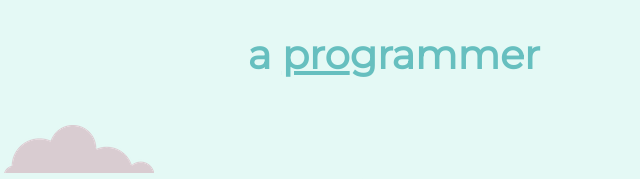
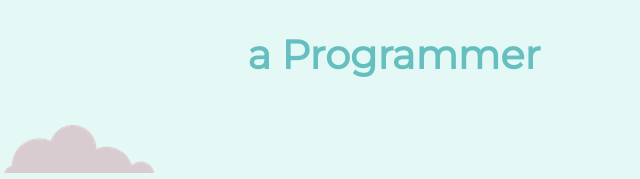
Before and after one commit to OlivierDjatchue/CV, a plain HTML site: page index.html in a window 1280 px wide. Shown: the part 295-474 px from the top of the page, 246-886 px from the left. Drawn offline with Linux system fonts and the light colour scheme.

Commit message:
initial commit

```diff
--- a/index.html
+++ b/index.html
@@ -28,7 +28,7 @@
 <div class="top-container">
     <img class="top-cloud" src="img/cloud.png" alt="cloug">
     <h1> I'm Olivier.</h1>
-    <h2>a <span class="pro">pro</span>grammer</h2>
+    <h2>a Programmer</h2>
     <img class="bottom-cloud" src="img/cloud.png" alt="cloug">
     <img src="img/mountain.png" alt="mountain">
 </div>
```
Also changed, not shown: img/html-5.png (deleted), img/skills.jpeg (deleted), 1 other file.
